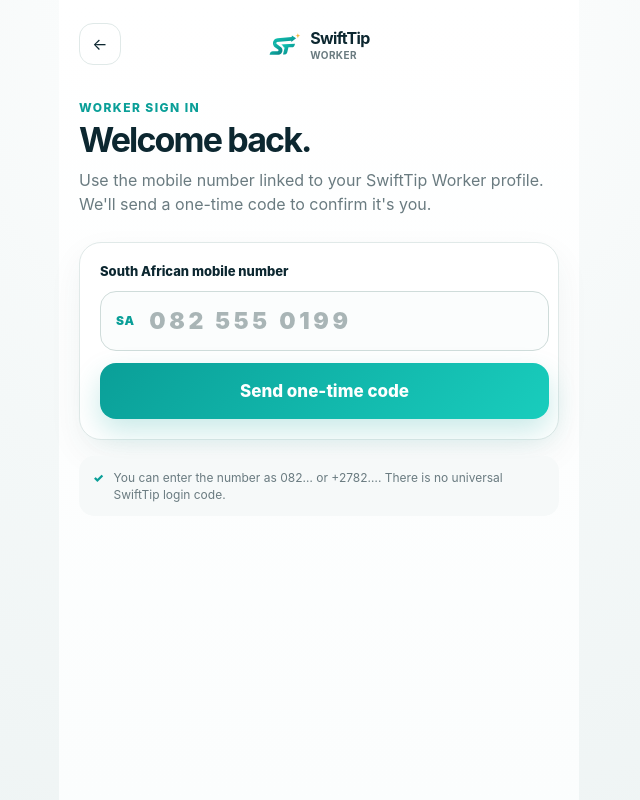
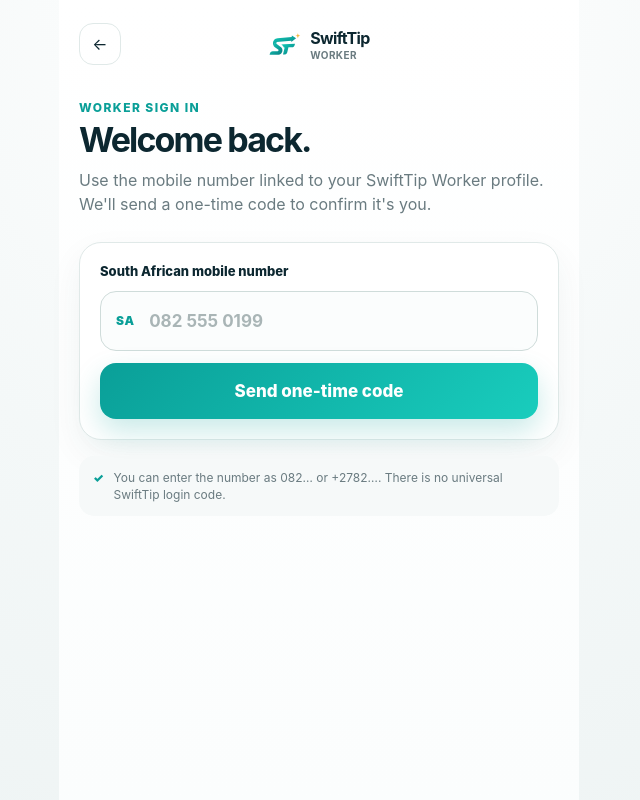
Before and after one commit to langaludidi/swifttip, a Next.js app: page /worker/login in a window 1280 px wide. Shown: the whole page, without its empty margins (321-961 px from the left). Built offline with nearby package versions, Linux system fonts and the light colour scheme.

Commit message:
ui: use identity field styling for worker login

```diff
--- a/src/app/worker/login/page.tsx
+++ b/src/app/worker/login/page.tsx
@@ -7,6 +7,6 @@
   return <main className="flow-shell customer-flow-page"><div className="flow-page"><header className="simple-header"><Link className="back-link" href="/">←</Link><div className="brand-lockup"><AppMark size={34}/><div><strong>SwiftTip</strong><span className="brand-subline">Worker</span></div></div><span style={{width:42}}/></header>
     <section className="tip-flow code-entry-flow"><span className="eyebrow">Worker sign in</span><h1>Welcome back.</h1><p className="lead">Use the mobile number linked to your SwiftTip Worker profile. We'll send a one-time code to confirm it's you.</p>
     {error && <div className="state-banner error" role="alert"><span className="state-icon">!</span><div className="state-copy"><strong>We could not send the code</strong><p>{error}</p></div></div>}
-    <form action={requestWorkerOtp} className="code-entry-card"><label className="field-label" htmlFor="phone">South African mobile number</label><div className="code-input-shell"><span>SA</span><input id="phone" name="phone" inputMode="tel" placeholder="082 555 0199" autoComplete="tel" required/></div><button className="button button-primary button-large" type="submit">Send one-time code</button></form>
+    <form action={requestWorkerOtp} className="code-entry-card"><label className="field-label" htmlFor="phone">South African mobile number</label><div className="code-input-shell auth-input-shell"><span>SA</span><input id="phone" name="phone" inputMode="tel" placeholder="082 555 0199" autoComplete="tel" required/></div><button className="button button-primary button-large" type="submit">Send one-time code</button></form>
     <div className="privacy-inline"><span>✓</span><p>You can enter the number as 082… or +2782…. There is no universal SwiftTip login code.</p></div></section></div></main>;
 }
```
